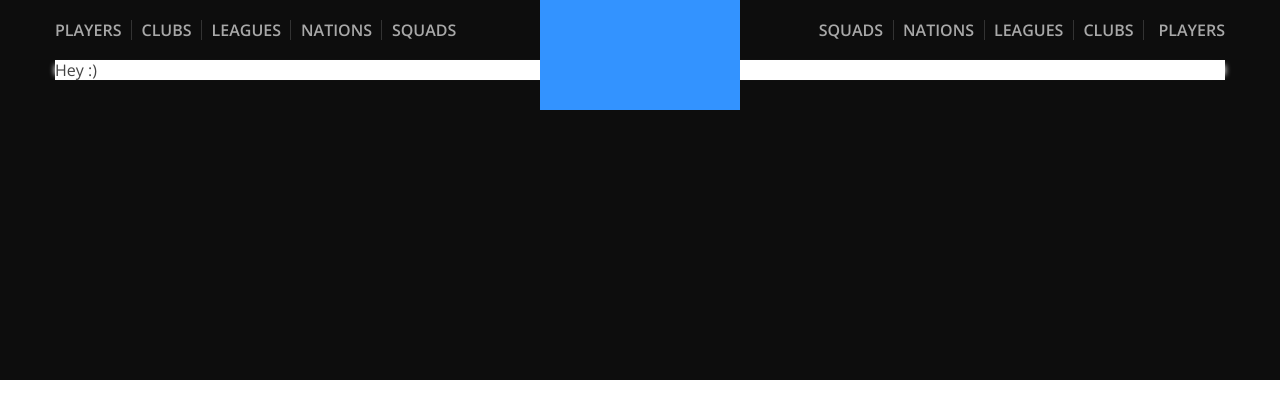
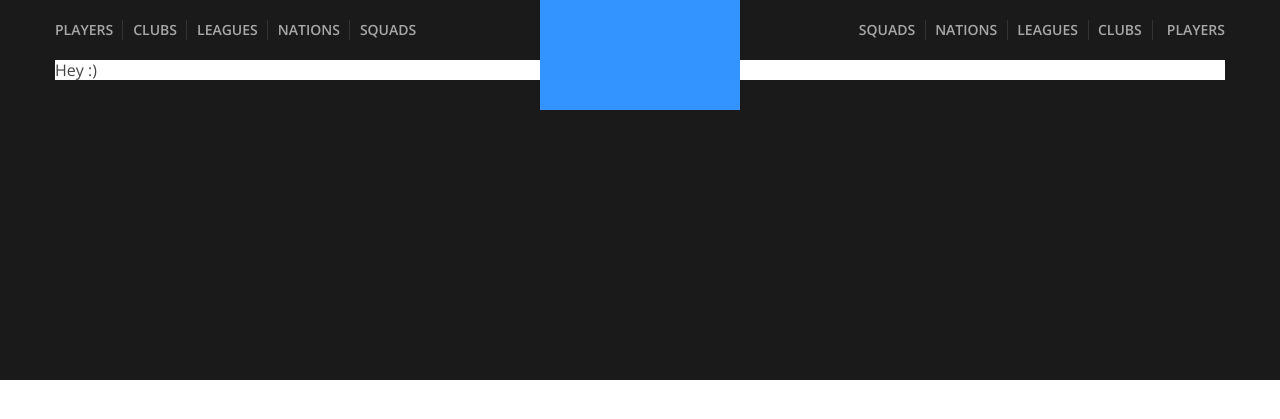
Before and after one commit to DanGamble89/fifa-x, a Django app: page / in a window 1280 px wide. Shown: the top 419 px of the page. Run offline with Django 3.2, Linux system fonts and the light colour scheme; style sheets or scripts are compiled from the project's sources; parts of the project's set-up code (start-up, migrations or seed data) failed here and were passed over; some libraries are stand-ins or nearby versions.

Commit message:
Couple more style tweaks

```diff
--- a/fifa/jinja/base.html
+++ b/fifa/jinja/base.html
@@ -78,13 +78,13 @@
       </div>
     </header>
 
-    <div class="controlStrip">
-      <div class="container">
-        {% block control_strip %}{% endblock %}
+    <div class="mainContent">
+      <div class="controlStrip">
+        <div class="container">
+          {% block control_strip %}{% endblock %}
+        </div>
       </div>
-    </div>
 
-    <div class="mainContent">
       <div class="container">
         {% block primary_content %}
           Hey :)
--- a/fifa/static/scss/base/_layout.scss
+++ b/fifa/static/scss/base/_layout.scss
@@ -17,7 +17,7 @@ body {
     display: block;
     height: 380px;
 
-    background-color: #0d0d0d;
+    background-color: #1a1a1a;
   }
 }
 
@@ -26,5 +26,4 @@ body {
   max-width: 1170px;
 
   background-color: #fff;
-  box-shadow: 6px 0 5px -5px #ccc, -6px 0 5px -5px #ccc;
 }
--- a/fifa/static/scss/components/_lists.scss
+++ b/fifa/static/scss/components/_lists.scss
@@ -1,6 +1,10 @@
 /*****************************************************************************/
 /* Base */
 /*****************************************************************************/
+ul {
+  margin-top: 0;
+}
+
 ul[class] {
   margin: 0;
   padding: 0;
@@ -75,6 +79,7 @@ ul[class] {
     padding-bottom: 10px;
     padding-left: 5px;
 
+    font-size: 14px;
     font-weight: 600;
     text-transform: uppercase;
   }
```
